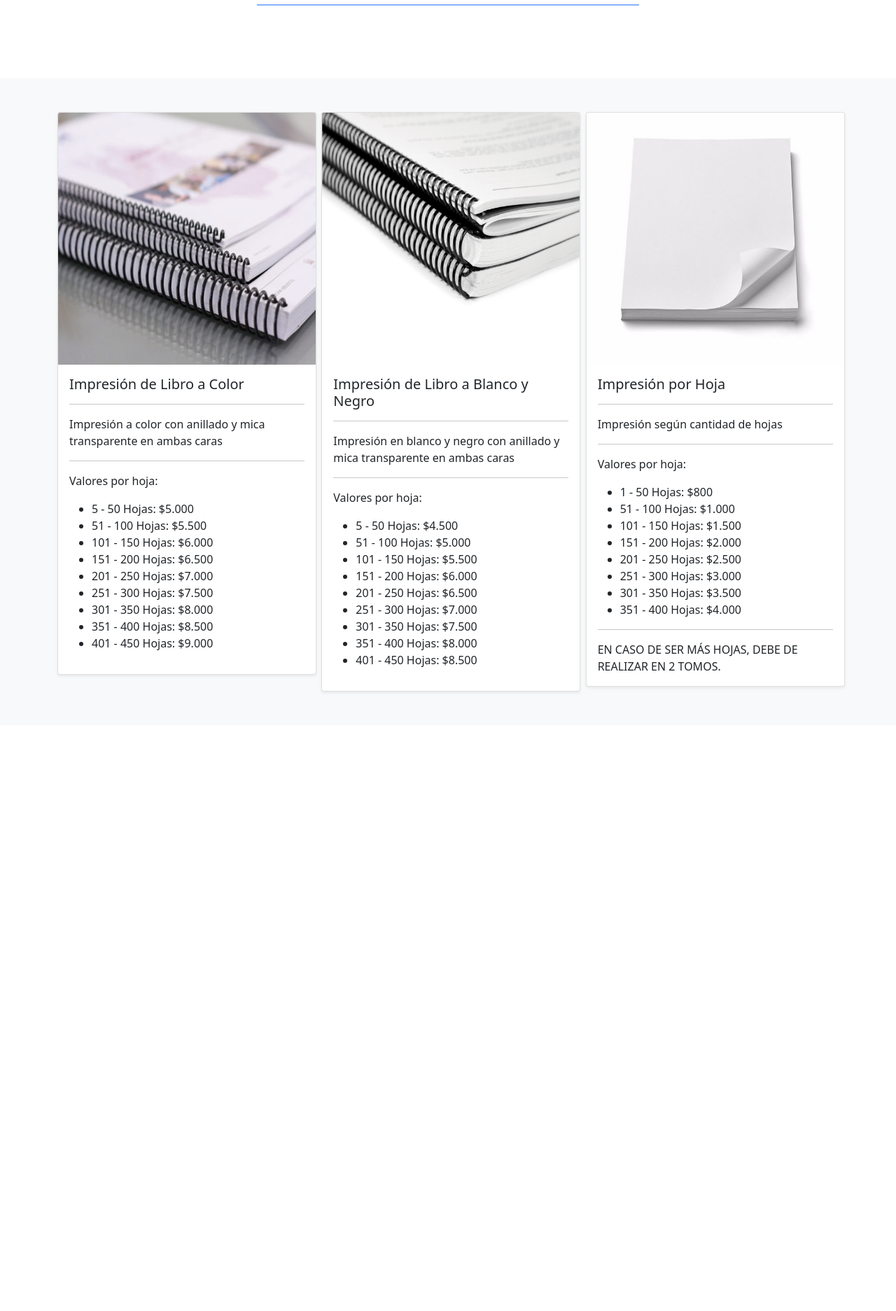
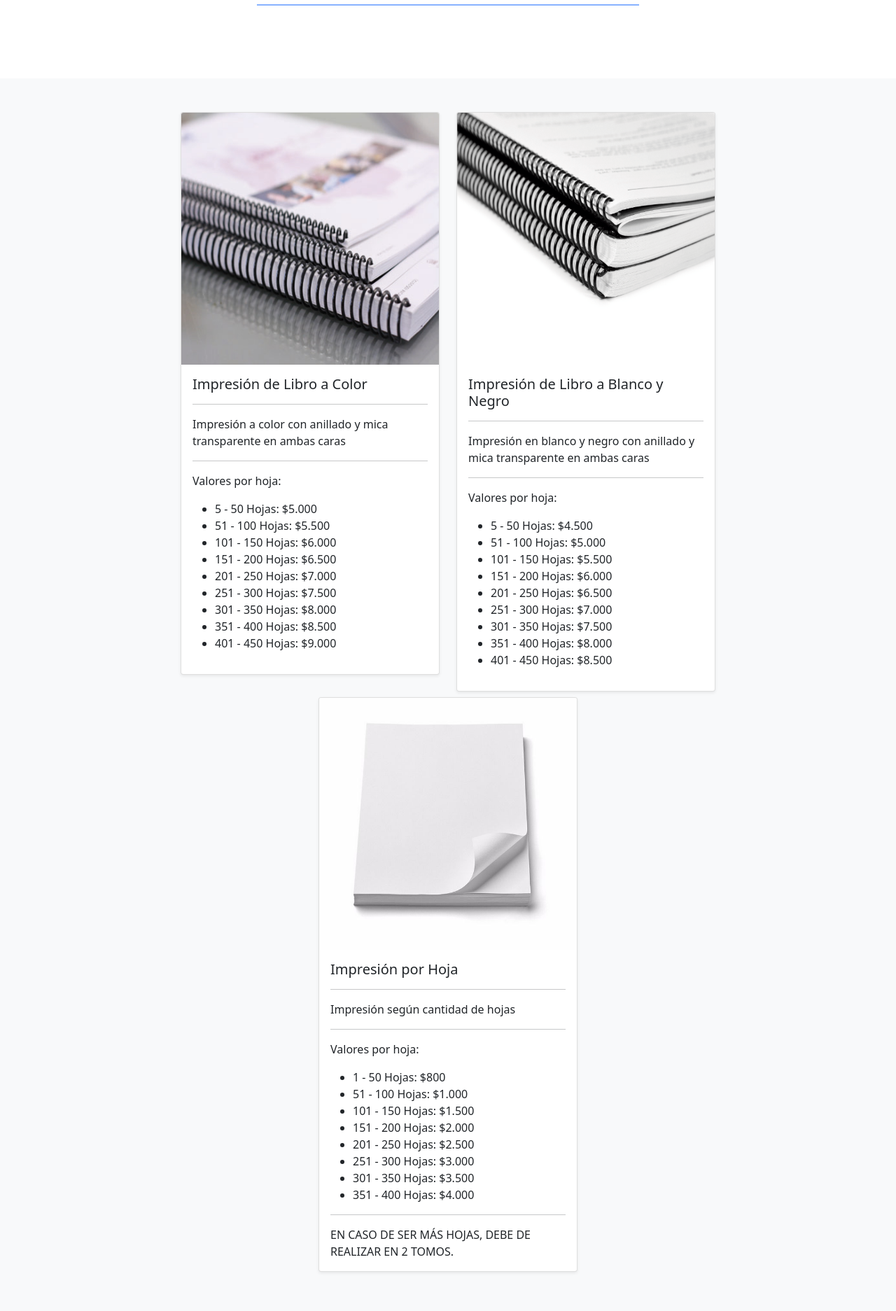
Before and after one commit to vlvarezillanes13/tiendakaty, a Django app: template templates/clasificador/impresiones.html in a window 1280 px wide. Shown: the part 300-2173 px from the top of the page at 70% size. Before the commit the page ends 1291 px from the top, so only its background shows below. Run offline with Django 3.2, Linux system fonts and the light colour scheme; the template is opened without the code that fills it, so the values that code supplies are empty; some libraries are stand-ins or nearby versions.

Commit message:
center impresiones - carrusel

```diff
--- a/static/css/home/inicio.css
+++ b/static/css/home/inicio.css
@@ -21,6 +21,7 @@ hr{
     font-size: 40px;
     font-family: 'Montserrat';
     font-weight: 800;
+    border-bottom: 2px solid #88b2ff;
 }
 
 .tarjetas > .row > .col{
--- a/templates/clasificador/impresiones.html
+++ b/templates/clasificador/impresiones.html
@@ -20,8 +20,8 @@
  <div class="album py-5 bg-light">
    <div class="container">
 
-     <div class="row row-cols-1 row-cols-sm-2 row-cols-md-3 g-3">
-         <div class="col">
+     <div class="row justify-content-center">
+         <div class="col-auto mb-2">
             <div class="card shadow-sm">
             <img class="bd-placeholder-img card-img-top" src="{% static 'img/Impresiones/libroanilladocolor.jpg' %}" role="img" ></svg>
 
@@ -45,7 +45,7 @@
             </div>
             </div>
          </div>
-         <div class="col">
+         <div class="col-auto mb-2">
             <div class="card shadow-sm">
             <img class="bd-placeholder-img card-img-top" src="{% static 'img/Impresiones/libroanilladobn.jpg' %}" role="img" ></svg>
 
@@ -69,7 +69,7 @@
             </div>
             </div>
          </div>
-         <div class="col">
+         <div class="col-auto mb-2">
             <div class="card shadow-sm">
             <img class="bd-placeholder-img card-img-top" src="{% static 'img/Impresiones/hojas.jpg' %}" role="img" ></svg>
 
--- a/templates/home/index.html
+++ b/templates/home/index.html
@@ -11,7 +11,7 @@
     <div id="carouselExampleSlidesOnly" class="carousel slide" data-bs-ride="carousel">
         <div class="carousel-inner">
         <div class="carousel-item active">
-            <img src="{% static 'img/carrusel/carrusel3.jpg' %}" class="d-block w-100" alt="carrucel3">
+            <img src="{% static 'img/carrusel/carrusel1.png' %}" class="d-block w-100" alt="carrucel3">
         </div>
         <div class="carousel-item">
             <img src="{% static 'img/carrusel/carrusel2.jpg' %}" class="d-block w-100" alt="carrucel2">
```
Also changed, not shown: templates/includes/footer.html (+26 -2 lines), static/img/carrusel/carrusel1.png (added), static/img/logo/qr-contact.png (added).
